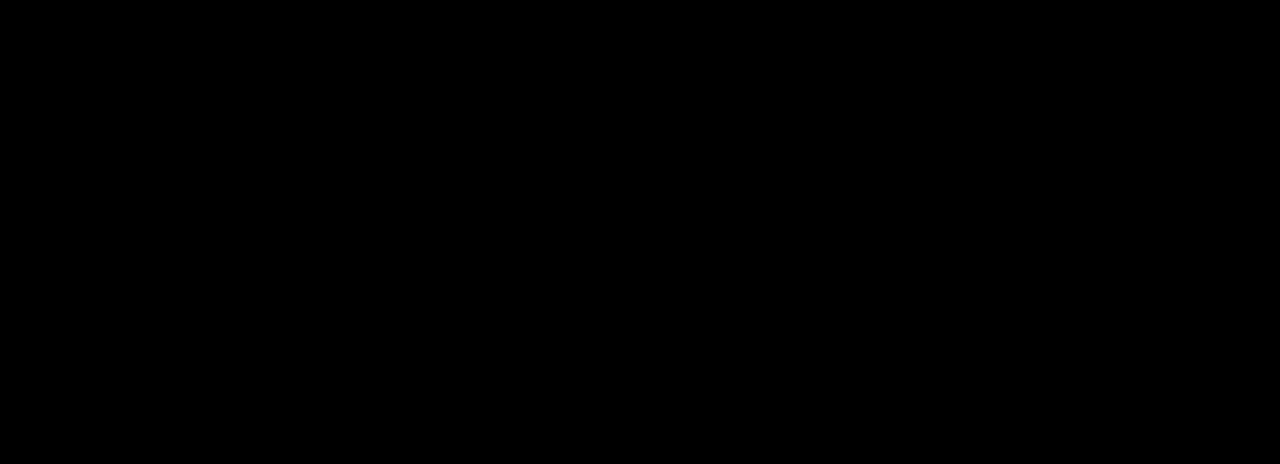
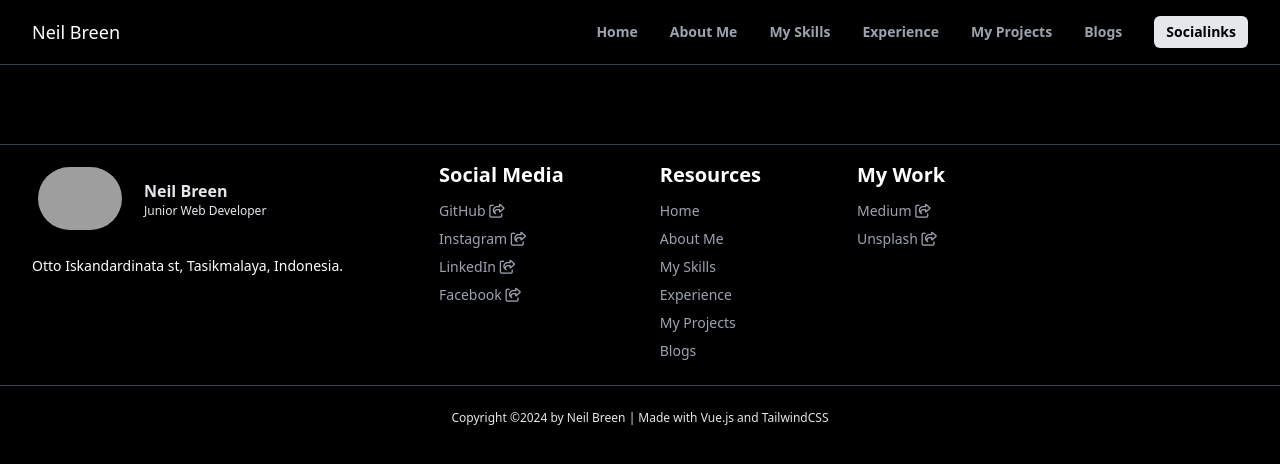
Before and after one commit to reezecodee/reezecodee.github.io, a Vue app: page /blogs in a window 1280 px wide. Before the commit this address had no page. Shown: the top 464 px of the page. Built offline with nearby package versions, Linux system fonts and the light colour scheme; grey boxes are pictures that could not be loaded.

Commit message:
chore: setup router and main layout

```diff
--- a/src/components/NavbarComponent.vue
+++ b/src/components/NavbarComponent.vue
@@ -20,10 +20,10 @@
                         Skills</a>
                     <a href="/experience"
                         class="text-gray-400 font-semibold ml-0 my-6 lg:my-0 lg:ml-8 hover:text-white block lg:inline">Experience</a>
-                    <a href="/experience"
+                    <a href="/my-projects"
                         class="text-gray-400 font-semibold ml-0 my-6 lg:my-0 lg:ml-8 hover:text-white block lg:inline">My
                         Projects</a>
-                    <a href="/experience"
+                    <a href="/blogs"
                         class="text-gray-400 font-semibold ml-0 my-6 lg:my-0 lg:ml-8 hover:text-white block lg:inline">Blogs</a>
                     <a href="#gallery-section" class="font-semibold ml-0 my-6 lg:my-0 lg:ml-8 block lg:inline">
                         <button class="py-1.5 px-3 bg-gray-200 rounded-md hover:bg-gray-300 text-black">Socialinks</button>
--- a/src/layout/MainLayout.vue
+++ b/src/layout/MainLayout.vue
@@ -1,6 +1,8 @@
 <template>
     <Navbar></Navbar>
-    <slot></slot>
+    <div class="mt-36">
+        <slot></slot>
+    </div>
     <Footer></Footer>
 </template>
 
--- a/src/router/index.js
+++ b/src/router/index.js
@@ -1,18 +1,63 @@
-import { createRouter, createWebHistory } from 'vue-router'
-import HomeView from '../views/HomeView.vue'
+import { createRouter, createWebHistory } from "vue-router";
+import HomeView from "../views/HomeView.vue";
+import AboutView from "../views/AboutView.vue";
+import SkillsView from "../views/SkillsView.vue";
+import ExperienceView from "../views/ExperienceView.vue";
+import ProjectsView from "../views/ProjectsView.vue";
+import BlogsView from "../views/BlogsView.vue";
 
 const router = createRouter({
   history: createWebHistory(import.meta.env.BASE_URL),
   routes: [
     {
-      path: '/',
-      name: 'home',
+      path: "/",
+      name: "home",
       component: HomeView,
       meta: {
-        title: "My Portfolio"
-      }
+        title: "My Portfolio",
+      },
     },
-  ]
+    {
+      path: "/about-me",
+      name: "about",
+      component: AboutView,
+      meta: {
+        title: "About Me - My Portfolio",
+      },
+    },
+    {
+      path: "/my-skills",
+      name: "skills",
+      component: SkillsView,
+      meta: {
+        title: "Skills - My Portfolio",
+      },
+    },
+    {
+      path: "/experience",
+      name: "experience",
+      component: ExperienceView,
+      meta: {
+        title: "Experience - My Portfolio",
+      },
+    },
+    {
+      path: "/my-projects",
+      name: "projects",
+      component: ProjectsView,
+      meta: {
+        title: "Projects - My Portfolio",
+      },
+    },
+    {
+      path: "/blogs",
+      name: "blogs",
+      component: BlogsView,
+      meta: {
+        title: "Blogs - My Portfolio",
+      },
+    },
+  ],
 });
 
 router.beforeEach((to, from, next) => {
@@ -20,4 +65,4 @@
   next();
 });
 
-export default router
+export default router;
--- a/src/views/AboutView.vue
+++ b/src/views/AboutView.vue
@@ -0,0 +1,13 @@
+<template>
+    <MainLayout></MainLayout>
+</template>
+
+<script setup>
+import MainLayout from '@/layout/MainLayout.vue';
+
+
+</script>
+
+<style lang="scss" scoped>
+
+</style>
--- a/src/views/BlogsView.vue
+++ b/src/views/BlogsView.vue
@@ -0,0 +1,13 @@
+<template>
+    <MainLayout></MainLayout>
+</template>
+
+<script setup>
+import MainLayout from '@/layout/MainLayout.vue';
+
+
+</script>
+
+<style lang="scss" scoped>
+
+</style>
--- a/src/views/ExperienceView.vue
+++ b/src/views/ExperienceView.vue
@@ -0,0 +1,13 @@
+<template>
+    <MainLayout></MainLayout>
+</template>
+
+<script setup>
+import MainLayout from '@/layout/MainLayout.vue';
+
+
+</script>
+
+<style lang="scss" scoped>
+
+</style>
--- a/src/views/HomeView.vue
+++ b/src/views/HomeView.vue
@@ -1,7 +1,7 @@
 <template>
     <MainLayout>
         <section id="hero-section">
-            <div class="container px-8 mx-auto mt-36">
+            <div class="container px-8 mx-auto">
                 <div class="flex justify-center">
                     <div class="text-center">
                         <h1
--- a/src/views/ProjectsView.Vue
+++ b/src/views/ProjectsView.Vue
@@ -0,0 +1,12 @@
+<template>
+    <MainLayoutVue></MainLayoutVue>
+</template>
+
+<script setup>
+import MainLayoutVue from '@/layout/MainLayout.vue';
+
+</script>
+
+<style lang="scss" scoped>
+
+</style>
--- a/src/views/SkillsView.vue
+++ b/src/views/SkillsView.vue
@@ -0,0 +1,13 @@
+<template>
+    <MainLayout></MainLayout>
+</template>
+
+<script setup>
+import MainLayout from '@/layout/MainLayout.vue';
+
+
+</script>
+
+<style lang="scss" scoped>
+
+</style>
```
